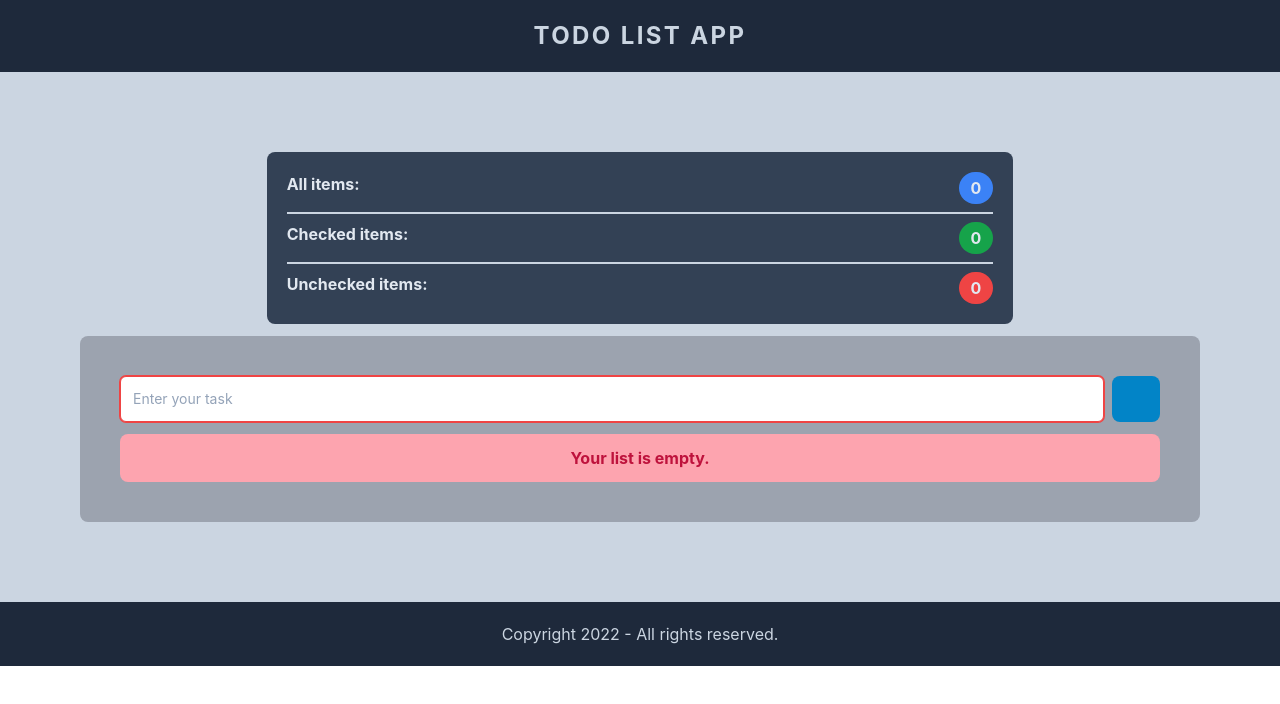
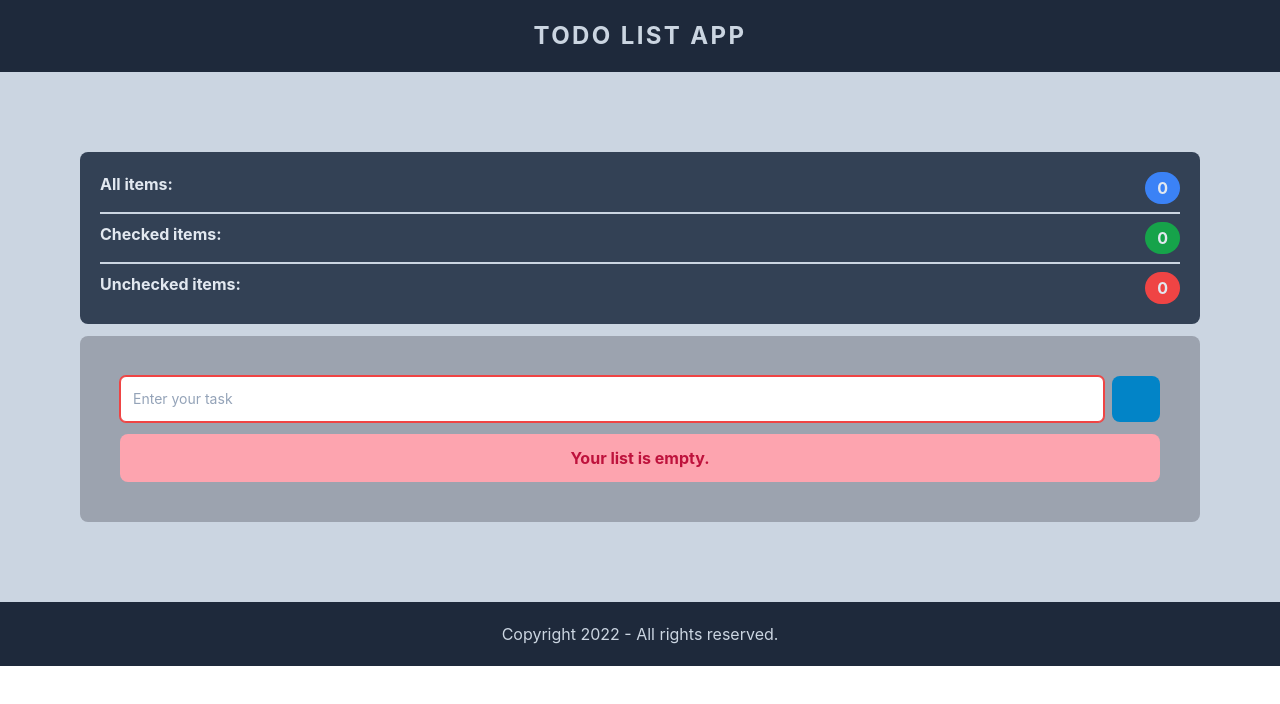
Before and after one commit to M3hdi-Rostami/react-todo, a React (Create React App) app: page / in a window 1280 px wide. Shown: the top 704 px of the page. Built offline with nearby package versions, Linux system fonts and the light colour scheme; some icons are missing.

Commit message:
Refactor count area component

```diff
--- a/src/components/CountArea.js
+++ b/src/components/CountArea.js
@@ -2,7 +2,7 @@ import React from "react";
 
 const CountArea = ({ items }) => {
   return (
-    <div className="bg-slate-700 text-slate-200 font-bold w-2/3 mx-auto p-5 mb-3 rounded-lg">
+    <div className="bg-slate-700 text-slate-200 font-bold mx-auto p-5 mb-3 rounded-lg">
       <div className="flex align-center justify-between border-b-2 border-slate-300 pb-2 mb-2">
         <span className="flex align-center">All items:</span>
         <span className="bg-blue-500 py-1 px-3 rounded-full">
```
